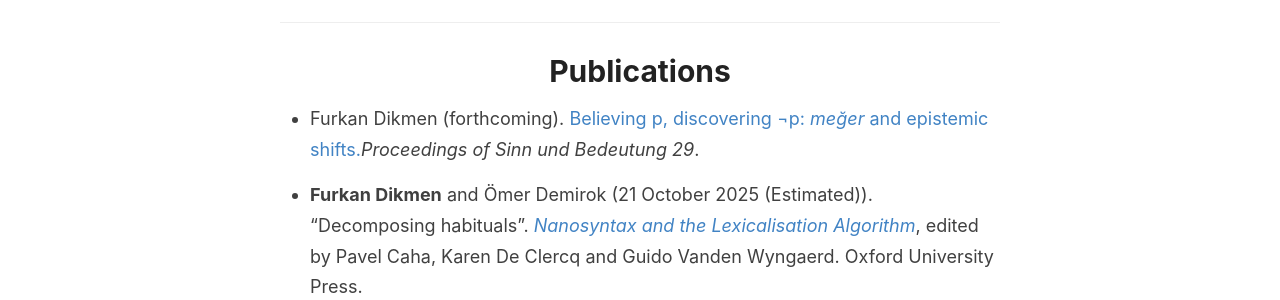
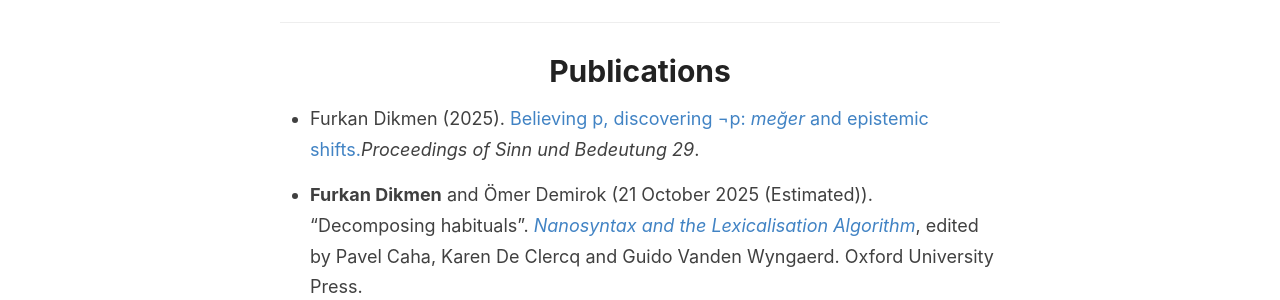
Before and after one commit to furkandikmen/furkandikmen.github.io, a Jekyll site: the page built from _pages/publications.md, in a window 1280 px wide. Shown: the part 201-501 px from the top of the page. Built offline with Jekyll 4.4.1, drawn with Linux system fonts in a browser that asks for light colours.

Commit message:
Update publications.md

```diff
--- a/_pages/publications.md
+++ b/_pages/publications.md
@@ -4,7 +4,7 @@
 permalink: /publications/
 ---
 
-- Furkan Dikmen (forthcoming). [Believing p, discovering ¬p: _meğer_ and epistemic shifts.](https://furkandikmen.com/assets/publications/dikmen_25_Believing-p-dis (3).pdf){:target="_blank" rel="noopener noreferrer"}_Proceedings of Sinn und Bedeutung 29_.
+- Furkan Dikmen (2025). [Believing p, discovering ¬p: _meğer_ and epistemic shifts.](https://ojs.ub.uni-konstanz.de/sub/index.php/sub/article/view/1220){:target="_blank" rel="noopener noreferrer"}_Proceedings of Sinn und Bedeutung 29_.
 
 - **Furkan Dikmen** and Ömer Demirok (21 October 2025 (Estimated)). "Decomposing habituals". [_Nanosyntax and the Lexicalisation Algorithm_](https://global.oup.com/academic/product/nanosyntax-and-the-lexicalization-algorithm-9780198947134?cc=fr&lang=en&#){:target="_blank" rel="noopener noreferrer"}, edited by Pavel Caha, Karen De Clercq and Guido Vanden Wyngaerd. Oxford University Press.
 
```
